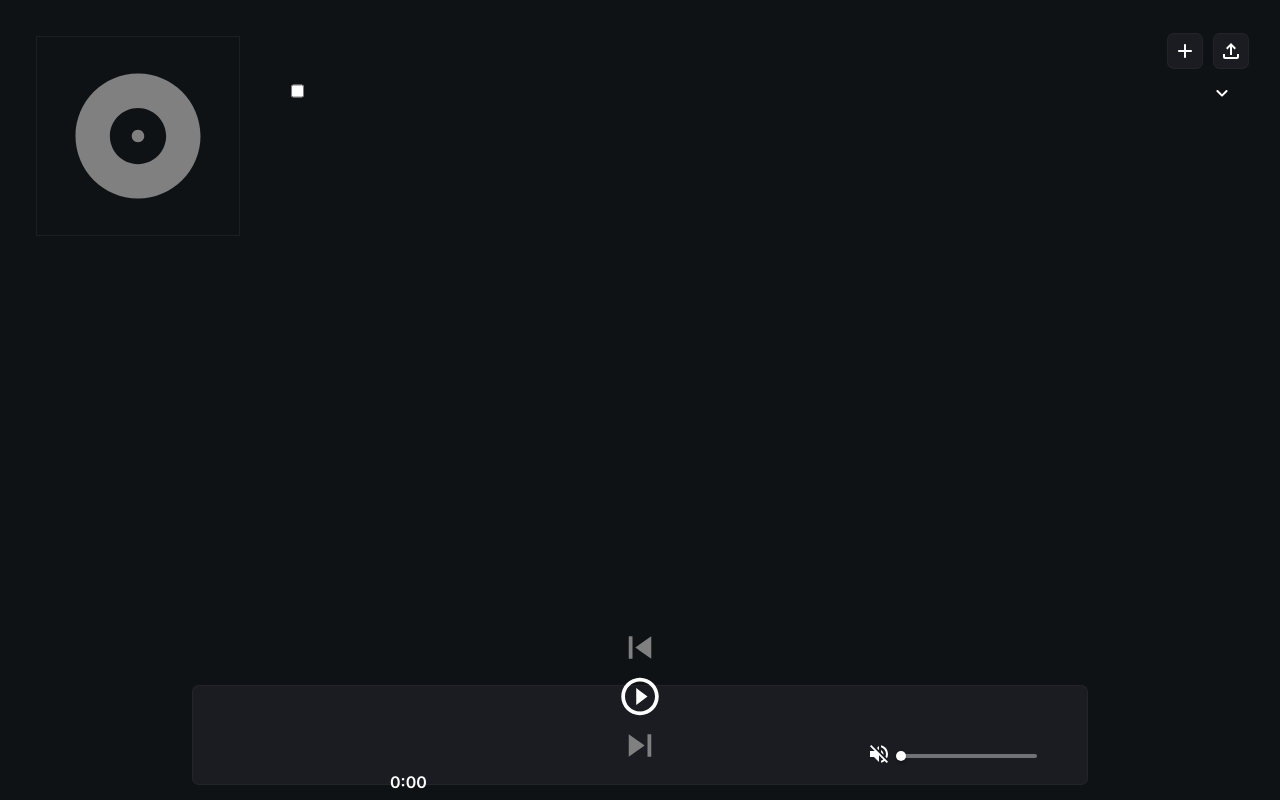
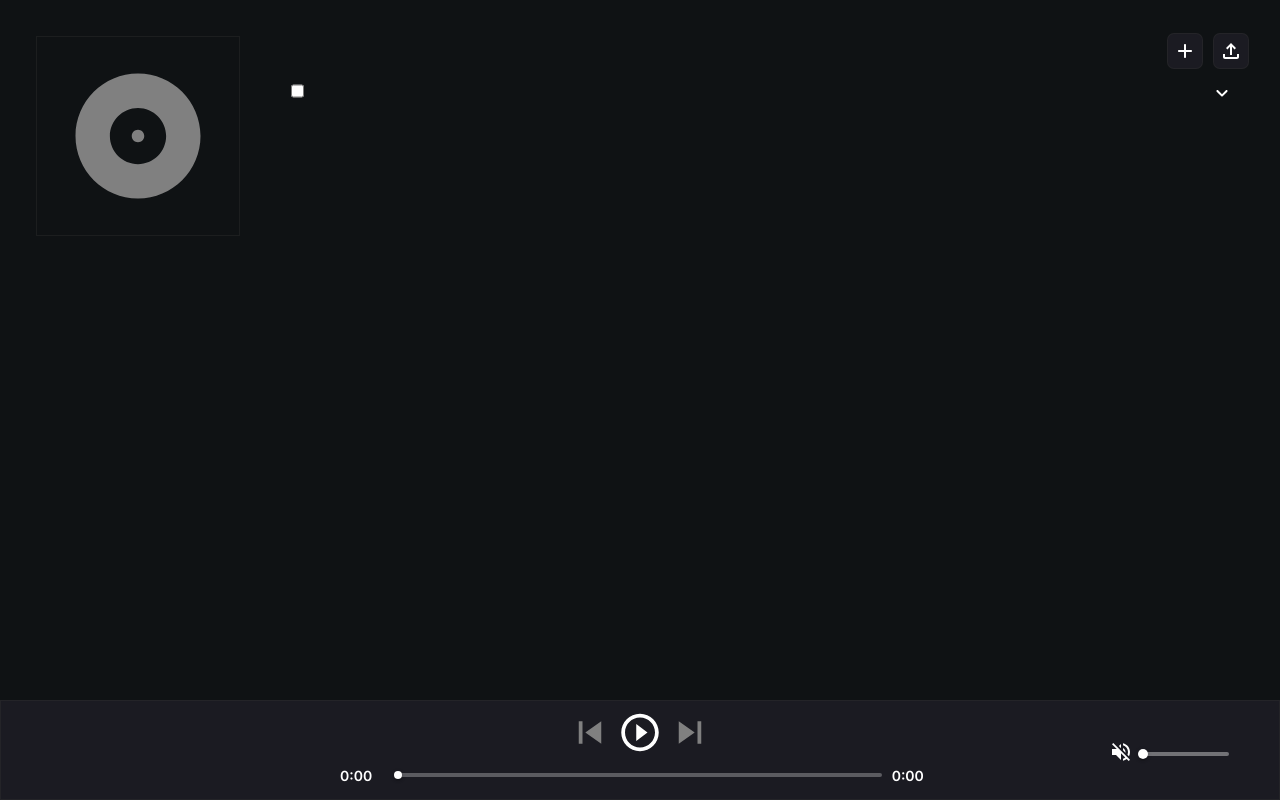
Before and after one commit to Ceft7412/music-player, a Next.js app: page / in a window 1280 px wide. Built offline with nearby package versions, Linux system fonts and the light colour scheme.

Commit message:
Update _footer.scss

```diff
--- a/src/resources/sass/_footer.scss
+++ b/src/resources/sass/_footer.scss
@@ -1,6 +1,6 @@
 .footer {
   position: fixed;
-  bottom: 15px;
+  bottom: 0;
   left: 0;
   right: 0;
   height: 100px;
@@ -10,8 +10,8 @@
   z-index: 2000;
   .footer__flex {
     background-color: rgb(27, 27, 34);
-    width: 70%;
-    border-radius: 7px;
+    width: 100%;
+
     border: 1px solid rgba(51, 51, 51, 0.379);
     height: 100%;
     display: flex;
@@ -23,17 +23,30 @@
       flex-direction: column;
       align-items: center;
       justify-content: center;
+      width: 600px;
+      .footer__flex-rows-icons {
+        display: flex;
+        height: 50px;
+      }
       .footer__progress {
-        width: 500px;
+        display: flex;
+        align-items: center;
+        gap: 10px;
+        width: 100%;
+        padding: 0;
+        .footer__progress-duration {
+          width: 60px;
+          font-size: 14px;
+        }
       }
       .footer__volume {
         position: absolute;
         display: flex;
         align-items: center;
         gap: 10px;
-        width: 170px;
+        width: 120px;
         right: 50px;
-        bottom: 13px;
+        bottom: 30px;
       }
     }
   }
```
